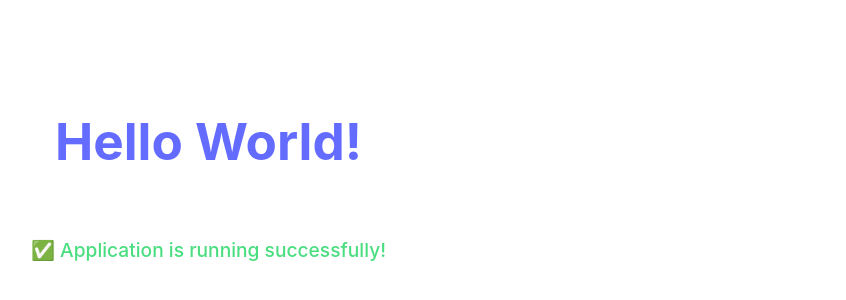
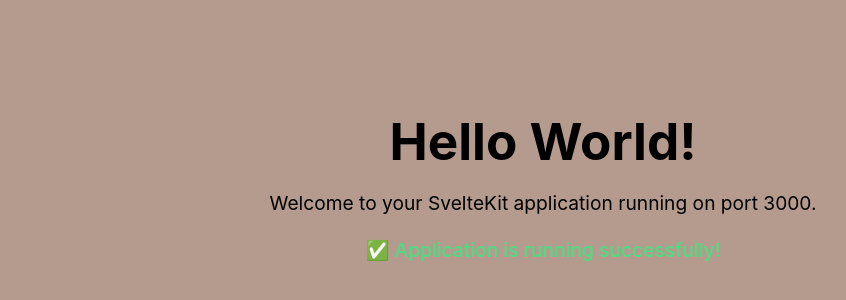
Before and after one commit to bafowler/recipe-library, a SvelteKit app: page / in a window 1280 px wide. Shown: the part 252-552 px from the top of the page, without its empty margins (97-943 px from the left). Built offline with nearby package versions, Linux system fonts and the light colour scheme.

Commit message:
center content

```diff
--- a/src/app.css
+++ b/src/app.css
@@ -4,8 +4,8 @@
 	font-weight: 400;
 
 	color-scheme: light dark;
-	color: rgba(255, 255, 255, 0.87);
-	background-color: #242424;
+	color: #413754;
+	background-color: white;
 
 	font-synthesis: none;
 	text-rendering: optimizeLegibility;
@@ -25,10 +25,7 @@
 
 body {
 	margin: 0;
-	display: flex;
-	place-items: center;
-	min-width: 320px;
-	min-height: 100vh;
+	height: 100vh;
 }
 
 h1 {
@@ -58,8 +55,8 @@
 
 @media (prefers-color-scheme: light) {
 	:root {
-		color: #213547;
-		background-color: #ffffff;
+		color: black;
+		background-color: #b59b8d;
 	}
 	a:hover {
 		color: #747bff;
--- a/src/app.html
+++ b/src/app.html
@@ -7,6 +7,6 @@
 		%sveltekit.head%
 	</head>
 	<body data-sveltekit-preload-data="hover">
-		<div style="display: contents">%sveltekit.body%</div>
+		%sveltekit.body%
 	</body>
 </html>
--- a/src/routes/+layout.svelte
+++ b/src/routes/+layout.svelte
@@ -12,7 +12,7 @@
 		flex-direction: column;
 		align-items: center;
 		justify-content: center;
-		min-height: 100vh;
+		height: 100vh;
 		padding: 2rem;
 	}
 </style>
--- a/src/routes/+page.svelte
+++ b/src/routes/+page.svelte
@@ -29,14 +29,12 @@
 	}
 
 	h1 {
-		color: #646cff;
 		margin-bottom: 1rem;
 	}
 
 	p {
 		font-size: 1.2em;
 		margin-bottom: 1rem;
-		color: rgba(255, 255, 255, 0.87);
 	}
 
 	.status {
```
